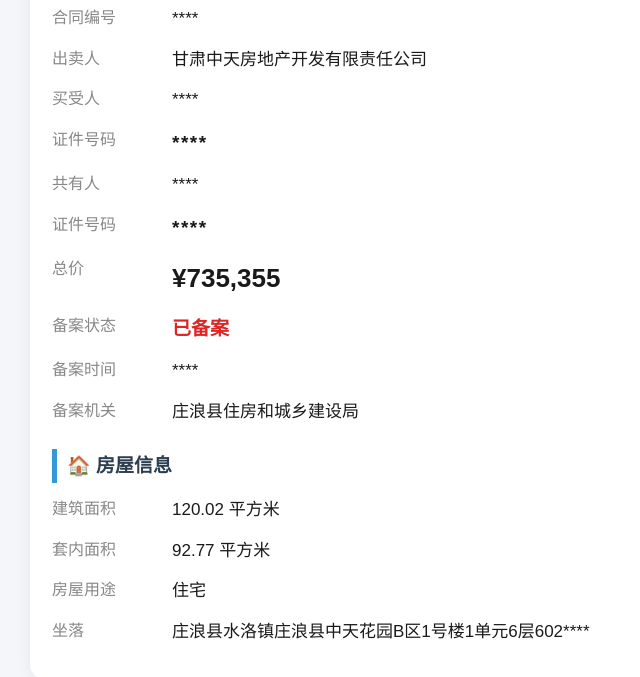
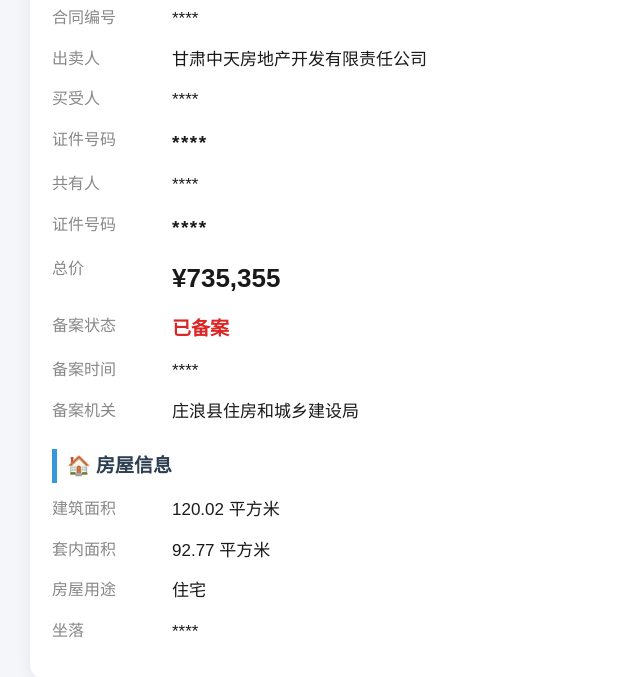
Before and after one commit to xingkong576/contract-qr, a plain HTML site: page xs202602672.html in a window 1280 px wide. Shown: the part 93-770 px from the top of the page, without its empty margins (250-890 px from the left). Drawn offline with Linux system fonts and the light colour scheme.

Commit message:
Remove all sensitive personal info

```diff
--- a/xs202602672.html
+++ b/xs202602672.html
@@ -36,7 +36,7 @@
   <div class="row"><span class="label">建筑面积</span><span class="value">120.02 平方米</span></div>
   <div class="row"><span class="label">套内面积</span><span class="value">92.77 平方米</span></div>
   <div class="row"><span class="label">房屋用途</span><span class="value">住宅</span></div>
-  <div class="row"><span class="label">坐落</span><span class="value addr">庄浪县水洛镇庄浪县中天花园B区1号楼1单元6层602****</span></div>
+  <div class="row"><span class="label">坐落</span><span class="value addr">****</span></div>
 </div>
 </body>
 </html>
```
